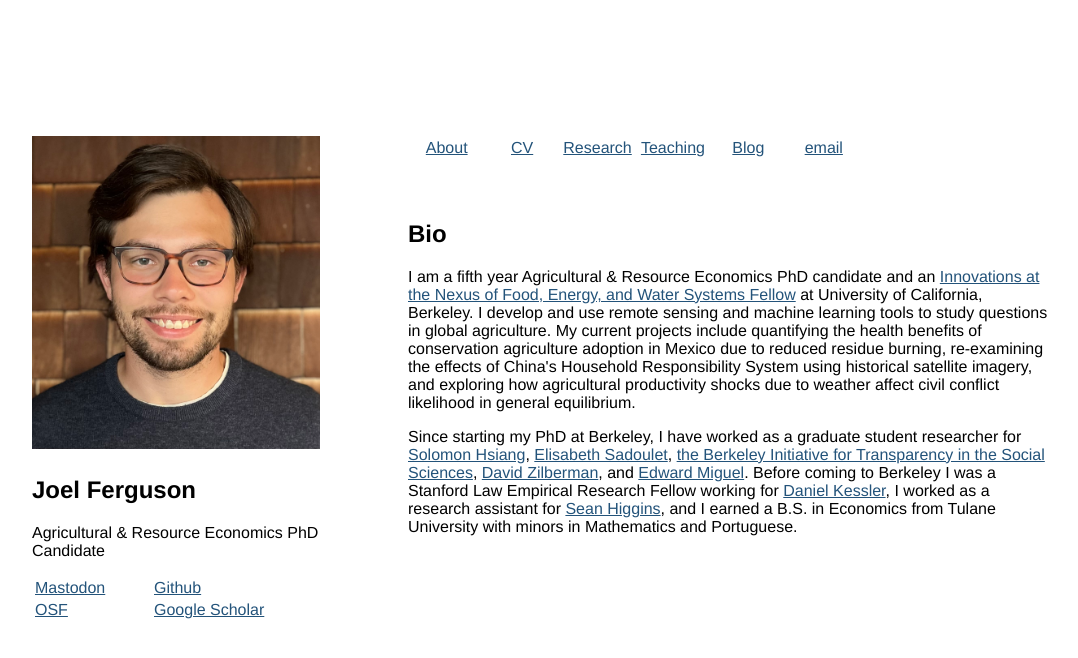
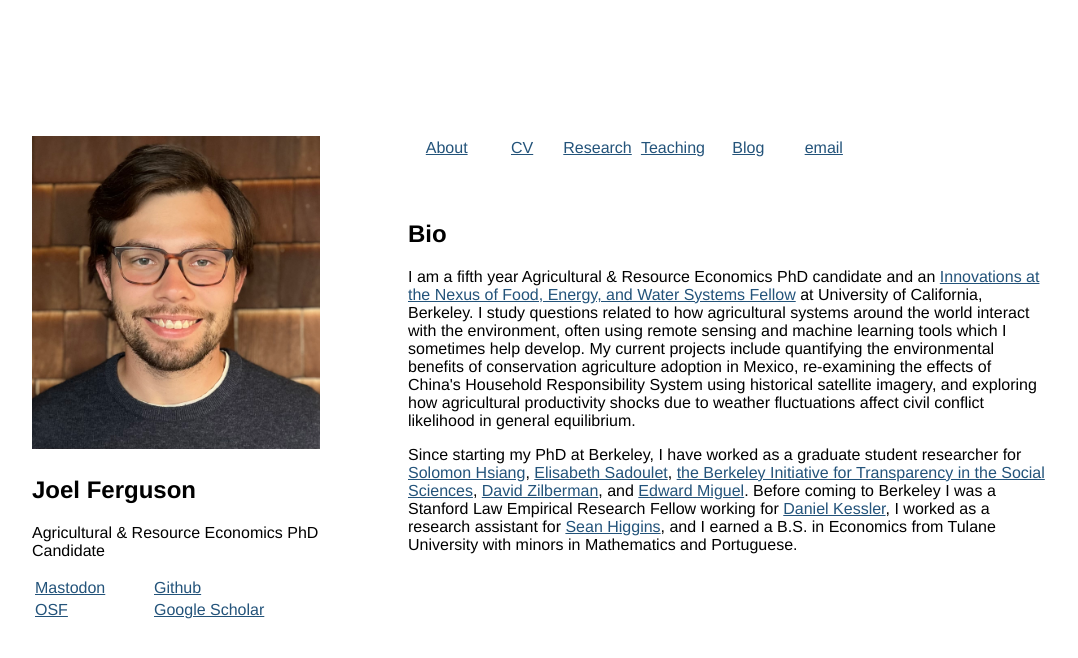
Before and after one commit to joelferg/joelferg.github.io, a Jekyll site: the page built from index.html, in a window 1280 px wide. Shown: the top 658 px of the page, without its empty margins (104-1182 px from the left). Built offline with Jekyll 4.4.1, drawn with Linux system fonts in a browser that asks for light colours.

Commit message:
Updated About Me

```diff
--- a/index.html
+++ b/index.html
@@ -4,7 +4,7 @@ title: Joel Ferguson
 ---
 <h2> Bio </h2>
 <p>
-I am a fifth year Agricultural & Resource Economics PhD candidate and an <a href="https://blumcenter.berkeley.edu/academics/infews/">Innovations at the Nexus of Food, Energy, and Water Systems Fellow</a> at University of California, Berkeley. I develop and use remote sensing and machine learning tools to study questions in global agriculture. My current projects include quantifying the health benefits of conservation agriculture adoption in Mexico due to reduced residue burning, re-examining the effects of China's Household Responsibility System using historical satellite imagery, and exploring how agricultural productivity shocks due to weather affect civil conflict likelihood in general equilibrium.
+I am a fifth year Agricultural & Resource Economics PhD candidate and an <a href="https://blumcenter.berkeley.edu/academics/infews/">Innovations at the Nexus of Food, Energy, and Water Systems Fellow</a> at University of California, Berkeley. I study questions related to how agricultural systems around the world interact with the environment, often using remote sensing and machine learning tools which I sometimes help develop. My current projects include quantifying the environmental benefits of conservation agriculture adoption in Mexico, re-examining the effects of China's Household Responsibility System using historical satellite imagery, and exploring how agricultural productivity shocks due to weather fluctuations affect civil conflict likelihood in general equilibrium.
 </p>
 <p>
 Since starting my PhD at Berkeley, I have worked as a graduate student researcher for <a href="https://www.solomonhsiang.com/"> Solomon Hsiang</a>, <a href="https://are.berkeley.edu/esadoulet/">Elisabeth Sadoulet</a>, <a href="https://www.bitss.org/">the Berkeley Initiative for Transparency in the Social Sciences</a>, <a href="https://www.professorzilberman.com/">David Zilberman</a>, and <a href="http://emiguel.econ.berkeley.edu/">Edward Miguel</a>. Before coming to Berkeley I was a Stanford Law Empirical Research Fellow working for <a href="https://law.stanford.edu/directory/daniel-p-kessler/">Daniel Kessler</a>, I worked as a research assistant for <a href="https://seankhiggins.com/">Sean Higgins</a>, and I earned a B.S. in Economics from Tulane University with minors in Mathematics and Portuguese.
--- a/research.html
+++ b/research.html
@@ -6,7 +6,7 @@ title: Research
 <h3>Published</h3>
 <ul>
   <li><p style="margin-bottom:0;"><a href="https://arxiv.org/abs/2211.01406" target="_blank">"Incorporating High-Frequency Weather Data into Consumption Expenditure Predictions"</a> with <a href="https://www.dtu.dk/english/person/anders-christensen?id=145234&entity=profile">Anders Christensen</a> and <a href="http://www.globalpolicy.science/simon-ra">Simón Ramírez Amaya</a></p>
-    <p style="margin : 0; padding-top:0;"><a href="https://arxiv.org/abs/2211.01406" target="_blank"><i>NeurIPS ML4D 2021</i></a></p>
+    <p style="margin : 0; padding-top:0;"><a href="https://arxiv.org/html/2301.04007" target="_blank"><i>NeurIPS ML4D 2021</i></a></p>
   <li><p style="margin-bottom:0;"><a href="https://arxiv.org/html/2301.04007" target="_blank">"Marketing and Technology Adoption and Diffusion"</a>, with <a href="https://economics.agri.huji.ac.il/amirheiman">Amir Heiman</a> and <a href="https://www.professorzilberman.com/">David Zilberman</a></p>
     <p style="margin : 0; padding-top:0;"><i>Applied Economics: Perspectives and Policy</i>, 2020</p>
     </li>
```
